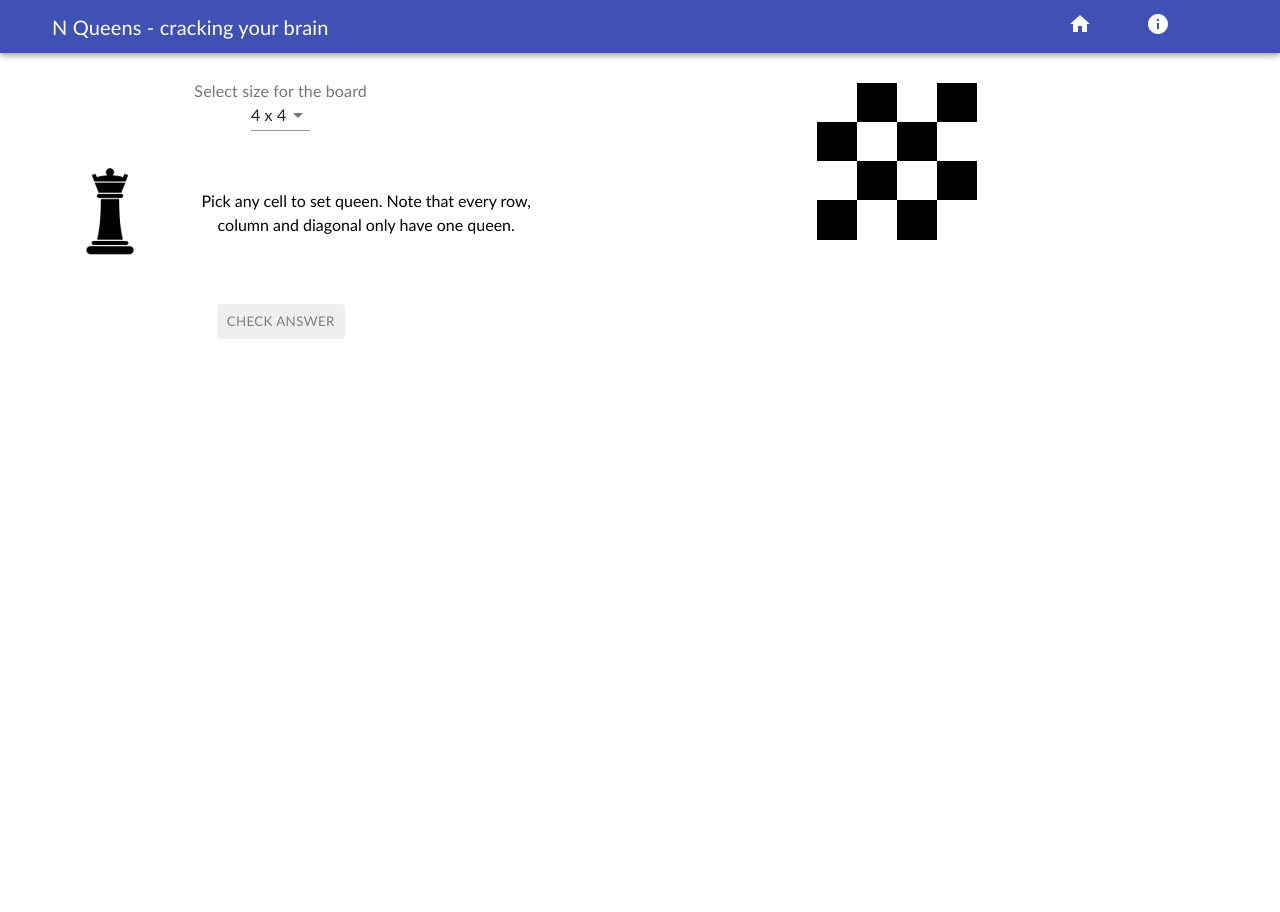
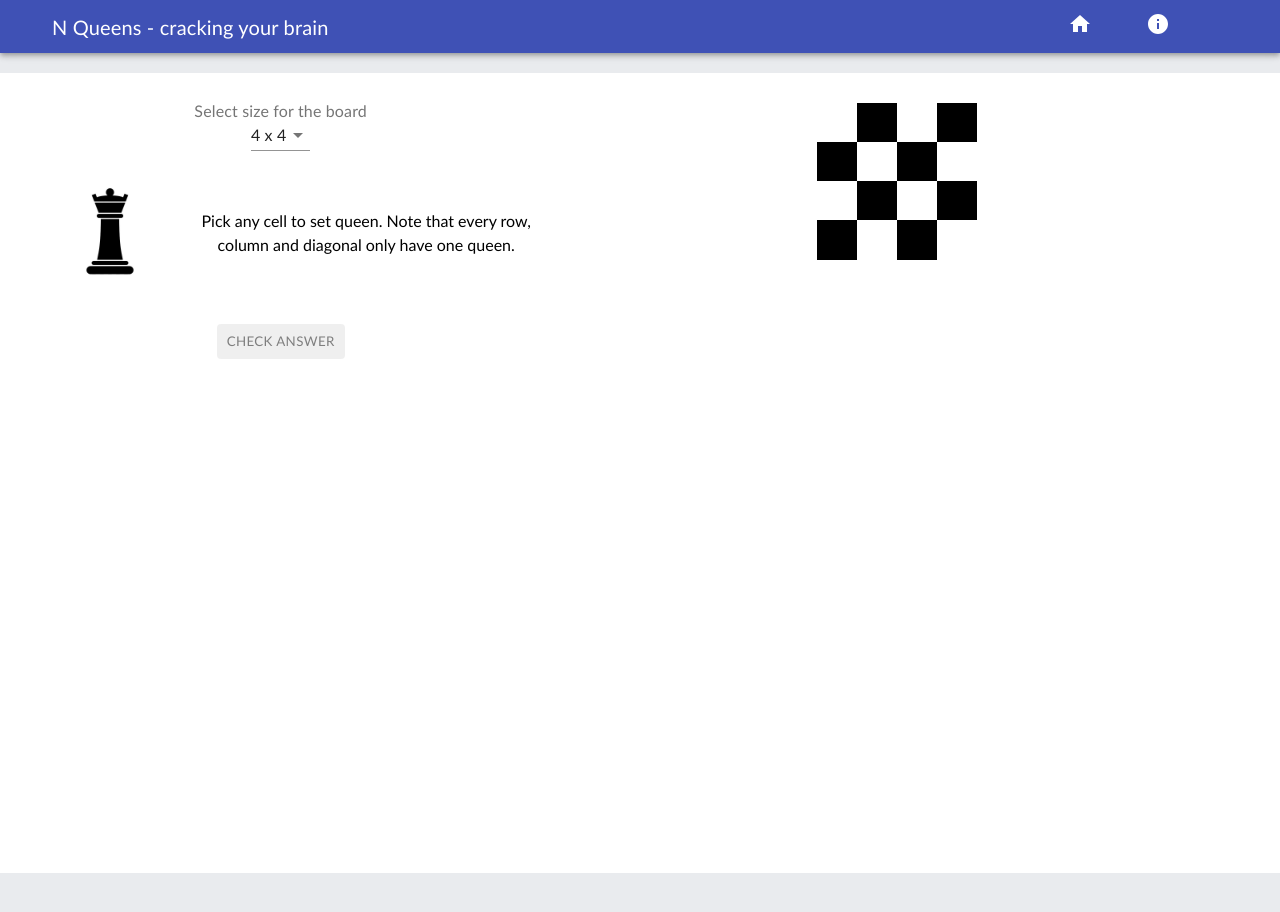
Before and after one commit to vuongsg/game-n-queens, a React (Create React App) app: page / in a window 1280 px wide. Shown: the top 912 px of the page. Before the commit the page ends 800 px from the top, so only its background shows below. Built offline with nearby package versions, Linux system fonts and the light colour scheme.

Commit message:
Retweak css bg

```diff
--- a/src/components/About.tsx
+++ b/src/components/About.tsx
@@ -17,7 +17,7 @@ export const About = (): ReactElement => {
     const classes = useStyles();
 
     return (
-        <Container>
+        <Container className='main-container'>
             <Grid container direction='row' className={classes.root}>
                 <Grid id='div-info' item sm={12} lg={7} style={{display: 'flex'}} alignItems='center'>
                     <SnackbarContent
--- a/src/components/nQueens.tsx
+++ b/src/components/nQueens.tsx
@@ -226,7 +226,7 @@ export const Nqueens = (): ReactElement => {
     drawBoard();    //draw board at initialize
 
     return (
-        <Container>
+        <Container className='main-container'>
             <Grid container direction='row'>
                 <Grid item xs={12} lg={5} id='select-area'>
                     <Grid item xs={12}>
--- a/src/index.scss
+++ b/src/index.scss
@@ -18,6 +18,16 @@ fieldset, table, tr, td, img, h1, h2, h3, h4, h5, h6, code {
   font-family: source-code-pro, Menlo, Monaco, Consolas, 'Courier New',
     monospace;
 } */
+
+body {
+  background-color: #E9EBEE;
+}
+
+.main-container {
+  margin: 20px auto;
+  background-color: #fff;
+  min-height: 800px;
+}
 
 input, button, textarea, select, option, div {
   :focus {
```
